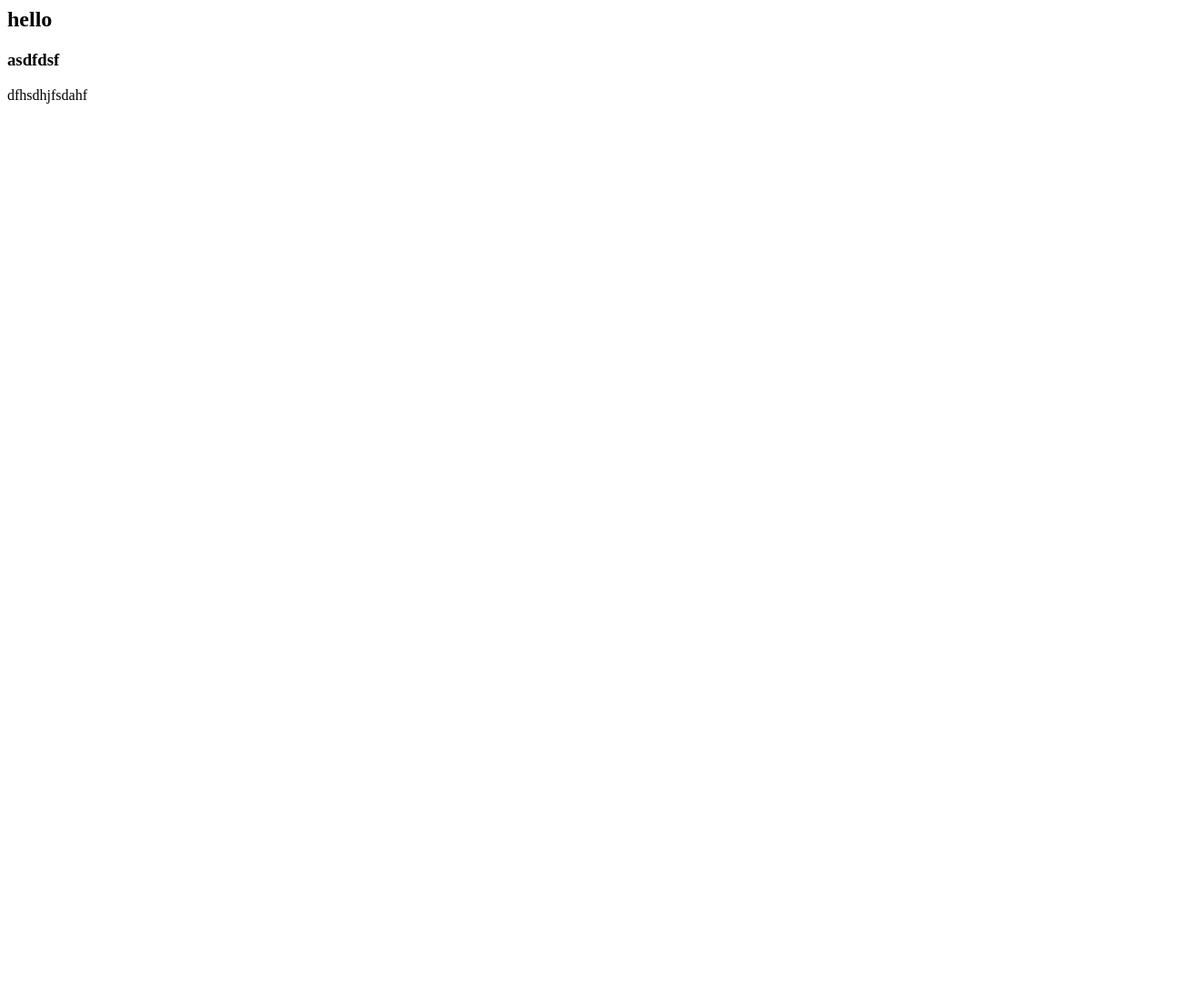
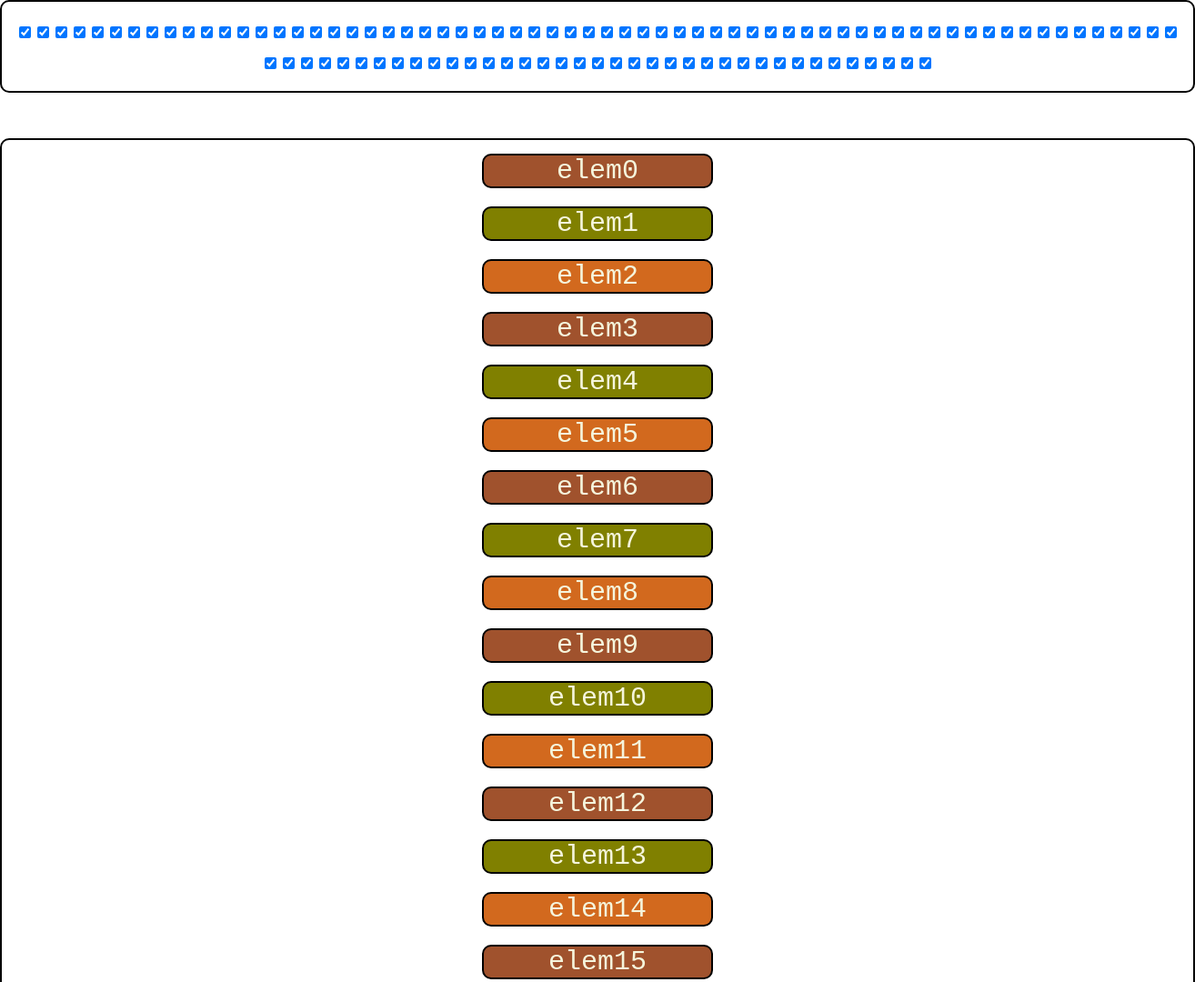
Before and after one commit to MrKobilinskii/testAngular, a plain HTML site: page index.html in a window 1280 px wide. Shown: the top 1080 px of the page at 91% size, 1314 px wide, since content can reach past the window. Before the commit the page ends 800 px from the top, so only its background shows below. Drawn offline with nearby package versions, Linux system fonts and the light colour scheme.

Commit message:
ng-if, ng-repeat, class

```diff
--- /dev/null
+++ b/Content/style.css
@@ -0,0 +1,34 @@
+body {
+    margin: 0;
+    padding: 0;
+}
+
+.container {
+    width: 100%;
+    height: 100%;
+    margin: 0 auto;
+    margin-bottom: 50px;
+    border: 2px double black;
+    padding: 15px;
+}
+div {
+    border: 2px solid black;
+    width: 250px;
+    text-align: center;
+    font-size: 30px;
+    font-family: monospace;
+    color: beige;
+    border-radius: 10px;
+    margin: 0 auto 20px;
+}
+.div1 {
+    background-color: sienna;
+}
+
+.div2 {
+    background-color: olive;
+}
+
+.div3 {
+    background-color: chocolate;
+}
--- /dev/null
+++ b/Scripts/myAppController.js
@@ -0,0 +1,8 @@
+angular.module("myApp", [])
+    .controller("myAppController", function() {
+        var vm = this;
+        vm.list = [];
+        for(var i = 0;i<101;i++){
+            vm.list.push({name: 'elem' + i, value: true});
+        }
+    })
--- a/index.html
+++ b/index.html
@@ -1,4 +1,21 @@
-<h2>hello</h2>
-<h3>asdfdsf</h3>
+<!DOCTYPE html>
+<html lang="en" ng-app="myApp">
+<head>
+    <meta charset="UTF-8">
+    <meta name="viewport" content="width=device-width, initial-scale=1.0">
+    <meta http-equiv="X-UA-Compatible" content="ie=edge">
+    <title>Document</title>
 
-<p>dfhsdhjfsdahf</p>
+    <link rel="stylesheet" href="Content/style.css">
+    <script src="Scripts/Libs/angular-1.7.8/angular.min.js"></script>
+    <script src="Scripts/myAppController.js"></script>
+</head>
+<body ng-controller="myAppController as main">
+    <div class="container">
+        <input type="checkbox" ng-repeat="item in main.list" ng-model="item.value">
+    </div>
+    <div class="container">
+        <div class="div{{(($index + 1) % 3) == 0 ? 3 : ($index + 1) % 3}}" ng-repeat="item in main.list" ng-if="item.value">{{item.name}}</div>
+    </div>
+</body>
+</html>
```
Also changed, not shown: 1 other file.
